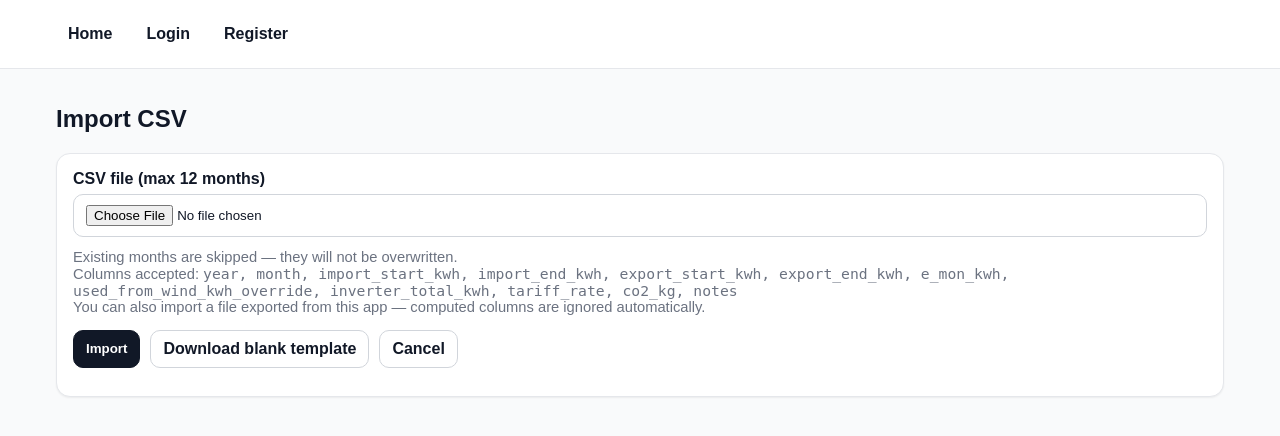
After one commit to Gadge64/turbine-tracker, a Flask app: template templates/import_csv.html in a window 1280 px wide. The commit adds this page. Shown: the top 436 px of the page. Run offline with Flask 3, Linux system fonts and the light colour scheme; the template is opened without the code that fills it, so the values that code supplies are empty; some libraries are stand-ins or nearby versions.

Commit message:
Add CSV import with blank template download

```diff
--- a/app.py
+++ b/app.py
@@ -832,6 +832,112 @@ def export_csv():
     )
 
 
+@app.route("/import/csv/template")
+@login_required
+def import_csv_template():
+    buffer = StringIO()
+    writer = csv.writer(buffer)
+    writer.writerow([
+        "year", "month", "import_start_kwh", "import_end_kwh",
+        "export_start_kwh", "export_end_kwh", "e_mon_kwh",
+        "used_from_wind_kwh_override", "inverter_total_kwh",
+        "tariff_rate", "co2_kg", "notes",
+    ])
+    return Response(
+        buffer.getvalue(),
+        mimetype="text/csv",
+        headers={"Content-Disposition": 'attachment; filename="import_template.csv"'},
+    )
+
+
+@app.route("/import/csv", methods=["GET", "POST"])
+@login_required
+def import_csv():
+    user = get_current_user()
+
+    if request.method == "GET":
+        return render_template("import_csv.html")
+
+    file = request.files.get("csv_file")
+    if not file or not file.filename:
+        flash("No file selected.", "danger")
+        return render_template("import_csv.html")
+
+    try:
+        content = file.read().decode("utf-8-sig")
+    except UnicodeDecodeError:
+        flash("Could not read file — make sure it is UTF-8 encoded.", "danger")
+        return render_template("import_csv.html")
+
+    reader = csv.DictReader(StringIO(content))
+    imported = 0
+    skipped_dup = 0
+    errors: List[str] = []
+
+    for i, row in enumerate(reader, start=2):
+        if imported + skipped_dup >= 12:
+            flash("Limit of 12 rows reached — remaining rows were ignored.", "warning")
+            break
+
+        try:
+            year = int((row.get("year") or "").strip())
+            month = int((row.get("month") or "").strip())
+        except ValueError:
+            errors.append(f"Row {i}: missing or invalid year/month.")
+            continue
+
+        if not (1 <= month <= 12):
+            errors.append(f"Row {i}: month must be between 1 and 12.")
+            continue
+
+        if find_duplicate_entry(user.id, year, month):
+            skipped_dup += 1
+            continue
+
+        def col(name: str) -> Optional[float]:
+            v = (row.get(name) or "").strip()
+            try:
+                return float(v) if v else None
+            except ValueError:
+                return None
+
+        e_mon = col("e_mon_kwh")
+        inverter_manual = col("inverter_total_kwh")
+        entry = TurbineEntry(
+            user_id=user.id,
+            year=year,
+            month=month,
+            date=datetime.date(year, month, 1),
+            import_start_kwh=col("import_start_kwh"),
+            import_end_kwh=col("import_end_kwh"),
+            export_start_kwh=col("export_start_kwh"),
+            export_end_kwh=col("export_end_kwh"),
+            used_from_wind_kwh=col("used_from_wind_kwh_override") or col("used_from_wind_kwh"),
+            inverter_total_kwh=inverter_manual if inverter_manual is not None else auto_inverter_total_kwh(user.id, year, month, e_mon),
+            e_mon_kwh=e_mon,
+            tariff_rate=col("tariff_rate"),
+            co2_kg=col("co2_kg"),
+            notes=(row.get("notes") or "").strip() or None,
+        )
+        db.session.add(entry)
+        imported += 1
+
+    if imported:
+        db.session.commit()
+
+    parts = []
+    if imported:
+        parts.append(f"{imported} entr{'y' if imported == 1 else 'ies'} imported")
+    if skipped_dup:
+        parts.append(f"{skipped_dup} skipped (month already exists)")
+    if parts:
+        flash(", ".join(parts) + ".", "success")
+    for e in errors:
+        flash(e, "danger")
+
+    return redirect(url_for("dashboard"))
+
+
 @app.route("/backup/download")
 @login_required
 def download_database_backup():
--- a/templates/dashboard.html
+++ b/templates/dashboard.html
@@ -6,6 +6,7 @@
   <div class="actions-row">
     <a class="button-link" href="{{ url_for('add_entry') }}">Add monthly entry</a>
     <a class="button-link btn-secondary" href="{{ url_for('export_csv') }}">Export CSV</a>
+    <a class="button-link btn-secondary" href="{{ url_for('import_csv') }}">Import CSV</a>
     <a class="button-link btn-secondary" href="{{ url_for('download_database_backup') }}">Download Full Backup</a>
   </div>
   <p class="muted"><strong>Entries:</strong> {{ entry_count }} | <strong>Total E-mon:</strong> {{ "%.2f"|format(total_e_mon) }} kWh</p>
--- /dev/null
+++ b/templates/import_csv.html
@@ -0,0 +1,25 @@
+{% extends "base.html" %}
+{% block content %}
+<h2>Import CSV</h2>
+<div class="card">
+  <form method="post" enctype="multipart/form-data">
+    <input type="hidden" name="csrf_token" value="{{ csrf_token() }}">
+    <div class="stack">
+      <div>
+        <label>CSV file (max 12 months)</label>
+        <input type="file" name="csv_file" accept=".csv" required>
+      </div>
+      <p class="muted">
+        Existing months are skipped — they will not be overwritten.<br>
+        Columns accepted: <code>year, month, import_start_kwh, import_end_kwh, export_start_kwh, export_end_kwh, e_mon_kwh, used_from_wind_kwh_override, inverter_total_kwh, tariff_rate, co2_kg, notes</code><br>
+        You can also import a file exported from this app — computed columns are ignored automatically.
+      </p>
+      <div class="actions-row">
+        <button type="submit">Import</button>
+        <a class="button-link btn-secondary" href="{{ url_for('import_csv_template') }}">Download blank template</a>
+        <a class="button-link btn-secondary" href="{{ url_for('dashboard') }}">Cancel</a>
+      </div>
+    </div>
+  </form>
+</div>
+{% endblock %}
```
